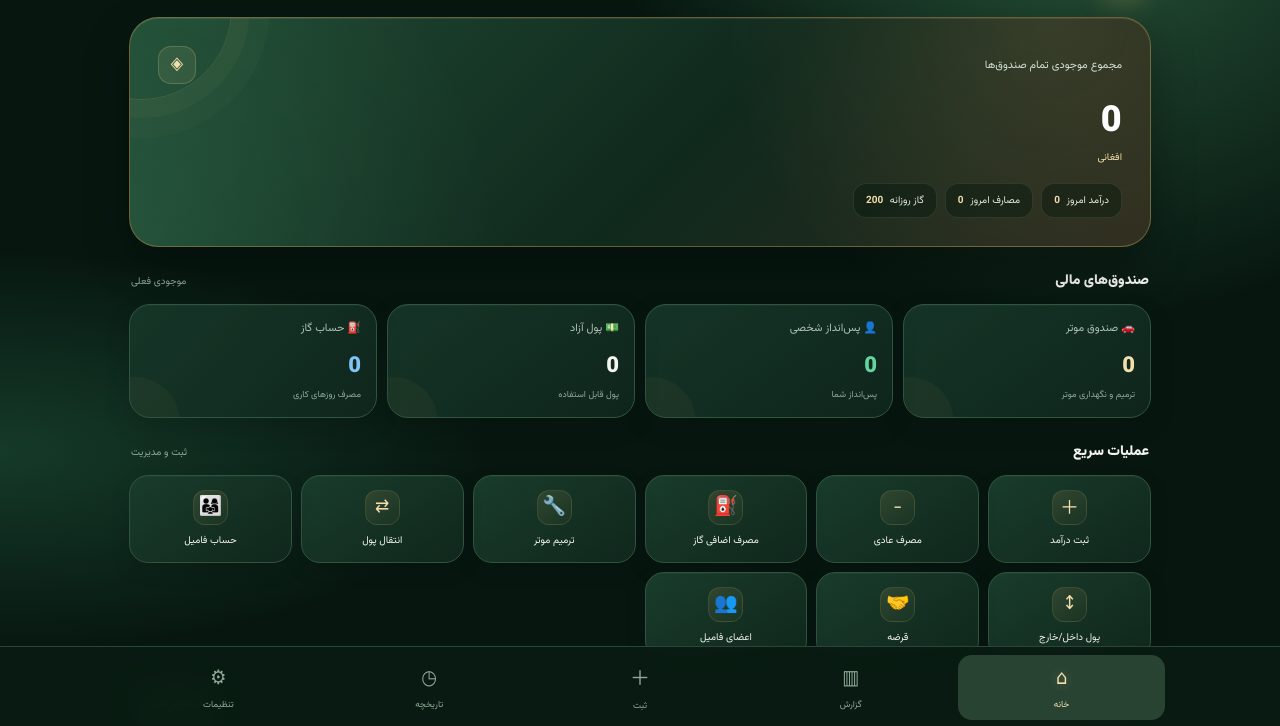
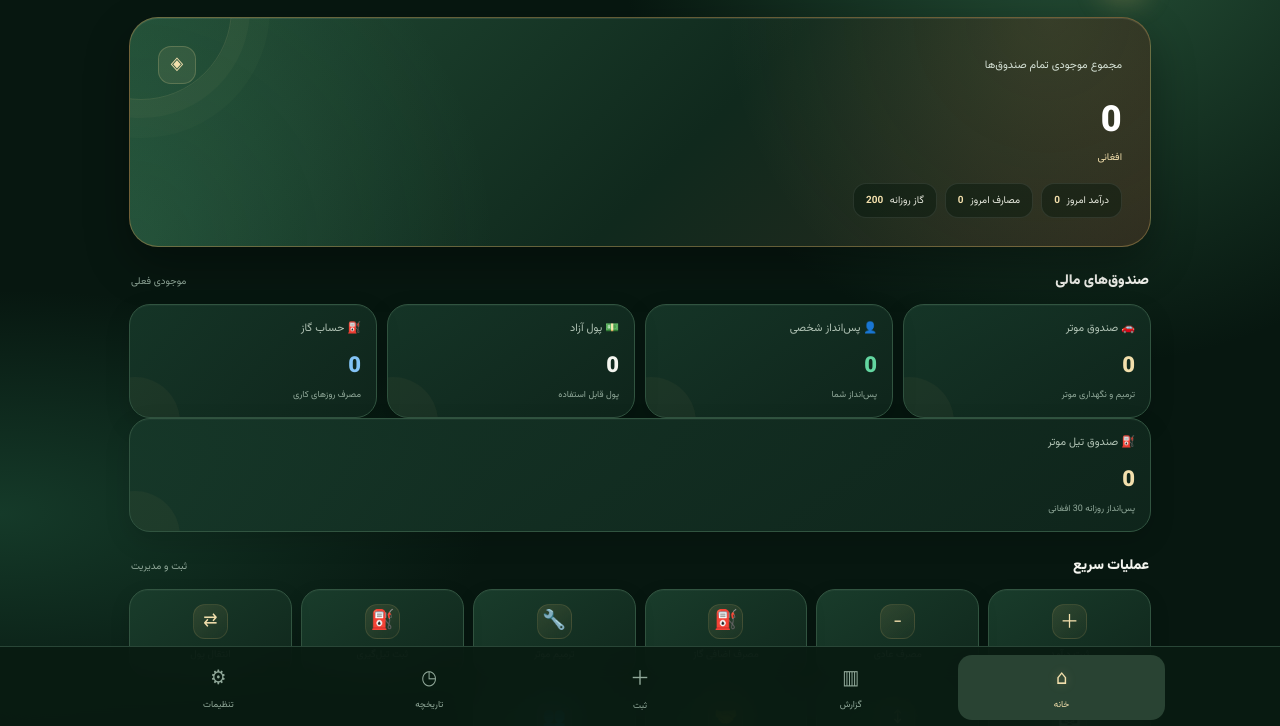
Before and after one commit to abdullatifusmani48-dot/hamrah-motor, a plain HTML site: page index.html in a window 1280 px wide. Shown: the part 72-798 px from the top of the page. Drawn offline with Linux system fonts and the light colour scheme.

Commit message:
Update index.html

```diff
--- a/index.html
+++ b/index.html
@@ -374,13 +374,20 @@ textarea{min-height:70px;resize:vertical}
   <div class="card wallet"><div class="w-title">💵 پول آزاد</div><div class="w-amount" id="balFree">0</div><div class="w-note">پول قابل استفاده</div></div>
   <div class="card wallet"><div class="w-title">⛽ حساب گاز</div><div class="w-amount blue" id="balGas">0</div><div class="w-note">مصرف روزهای کاری</div></div>
  </div>
-
+<div class="card wallet">
+ <div class="w-title">⛽ صندوق تیل موتر</div>
+ <div class="w-amount gold" id="balFuel">0</div>
+ <div class="w-note">پس‌انداز روزانه 30 افغانی</div>
+</div>
  <div class="section-head"><h2>عملیات سریع</h2><span class="hint">ثبت و مدیریت</span></div>
  <div class="actions">
   <button class="action" onclick="openForm('income')"><span class="ico">＋</span>ثبت درآمد</button>
   <button class="action" onclick="openForm('expense')"><span class="ico">−</span>مصرف عادی</button>
   <button class="action" onclick="openForm('gas')"><span class="ico">⛽</span>مصرف اضافی گاز</button>
   <button class="action" onclick="openForm('repair')"><span class="ico">🔧</span>ترمیم موتر</button>
+  <button class="action" onclick="openForm('fuelPurchase')">
+ <span class="ico">⛽</span>ثبت تیل‌گیری
+</button>
   <button class="action" onclick="openForm('transfer')"><span class="ico">⇄</span>انتقال پول</button>
   <button class="action" onclick="openForm('familyTx')"><span class="ico">👨‍👩‍👧</span>حساب فامیل</button>
   <button class="action" onclick="openForm('cash')"><span class="ico">↕</span>پول داخل/خارج</button>
```
